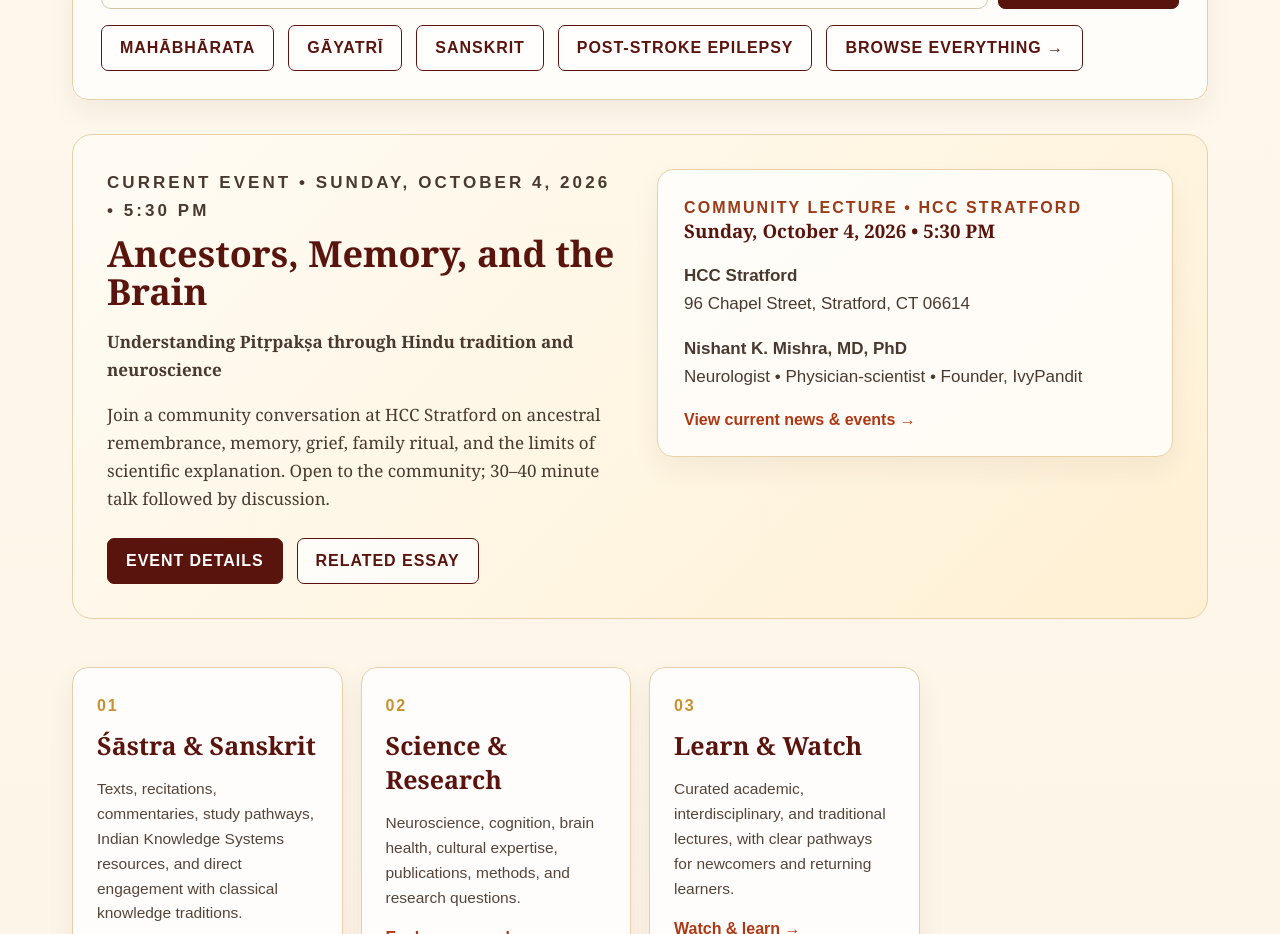
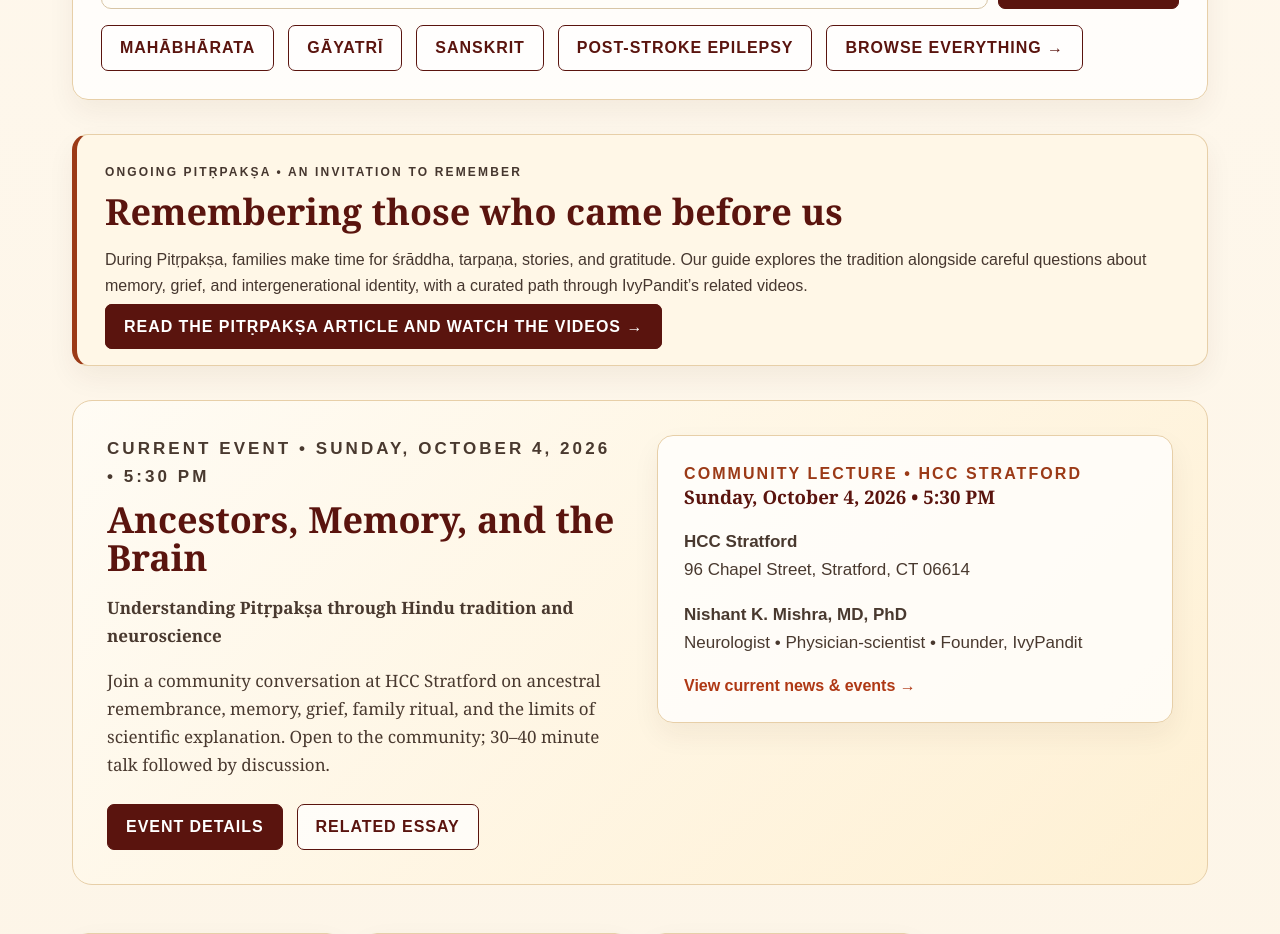
Before and after one commit to nishmishra/ivypandit-v2, a Next.js app: page / in a window 1280 px wide. Shown: the part 1040-1974 px from the top of the page. Built offline with nearby package versions, Linux system fonts and the light colour scheme.

Commit message:
Feature ongoing Pitṛpakṣa article on homepage

```diff
--- a/app/page.tsx
+++ b/app/page.tsx
@@ -48,6 +48,13 @@ export default function Home() {
           <Link className="btn secondary" href="/explore?q=Post-Stroke%20Epilepsy">Post-Stroke Epilepsy</Link>
           <Link className="btn secondary" href="/explore">Browse everything →</Link>
         </div>
+      </section>
+
+      <section className="panel" aria-label="Pitṛpakṣa remembrance" style={{marginBottom:'34px',padding:'28px',borderLeft:'5px solid #9b3a17',background:'#fff7e7'}}>
+        <p className="kicker">Ongoing Pitṛpakṣa • An invitation to remember</p>
+        <h2 className="sectionTitle">Remembering those who came before us</h2>
+        <p>During Pitṛpakṣa, families make time for śrāddha, tarpaṇa, stories, and gratitude. Our guide explores the tradition alongside careful questions about memory, grief, and intergenerational identity, with a curated path through IvyPandit’s related videos.</p>
+        <Link className="btn primary" href="/articles/pitrapaksha-memory-grief">Read the Pitṛpakṣa article and watch the videos →</Link>
       </section>
 
 
```
